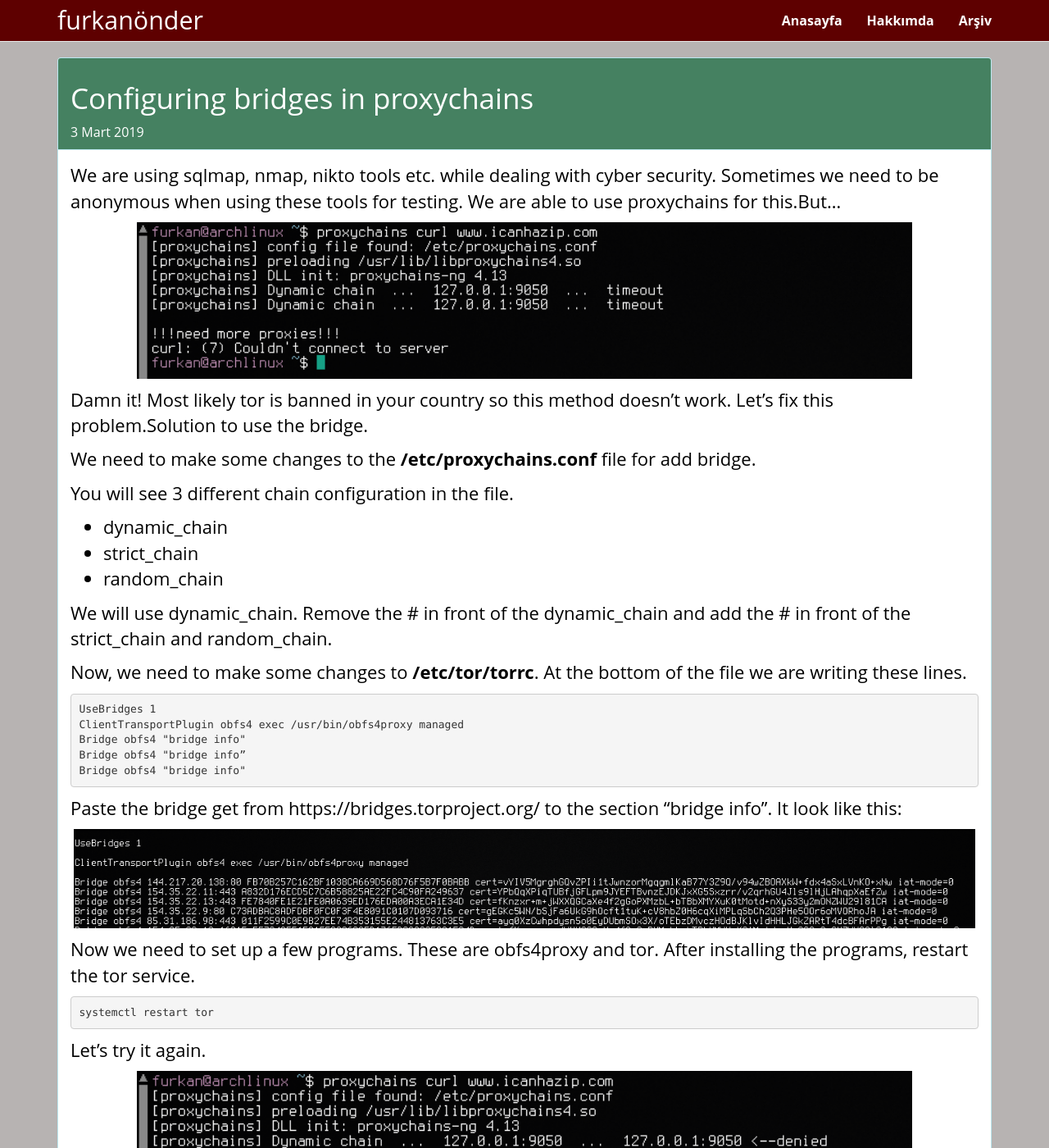
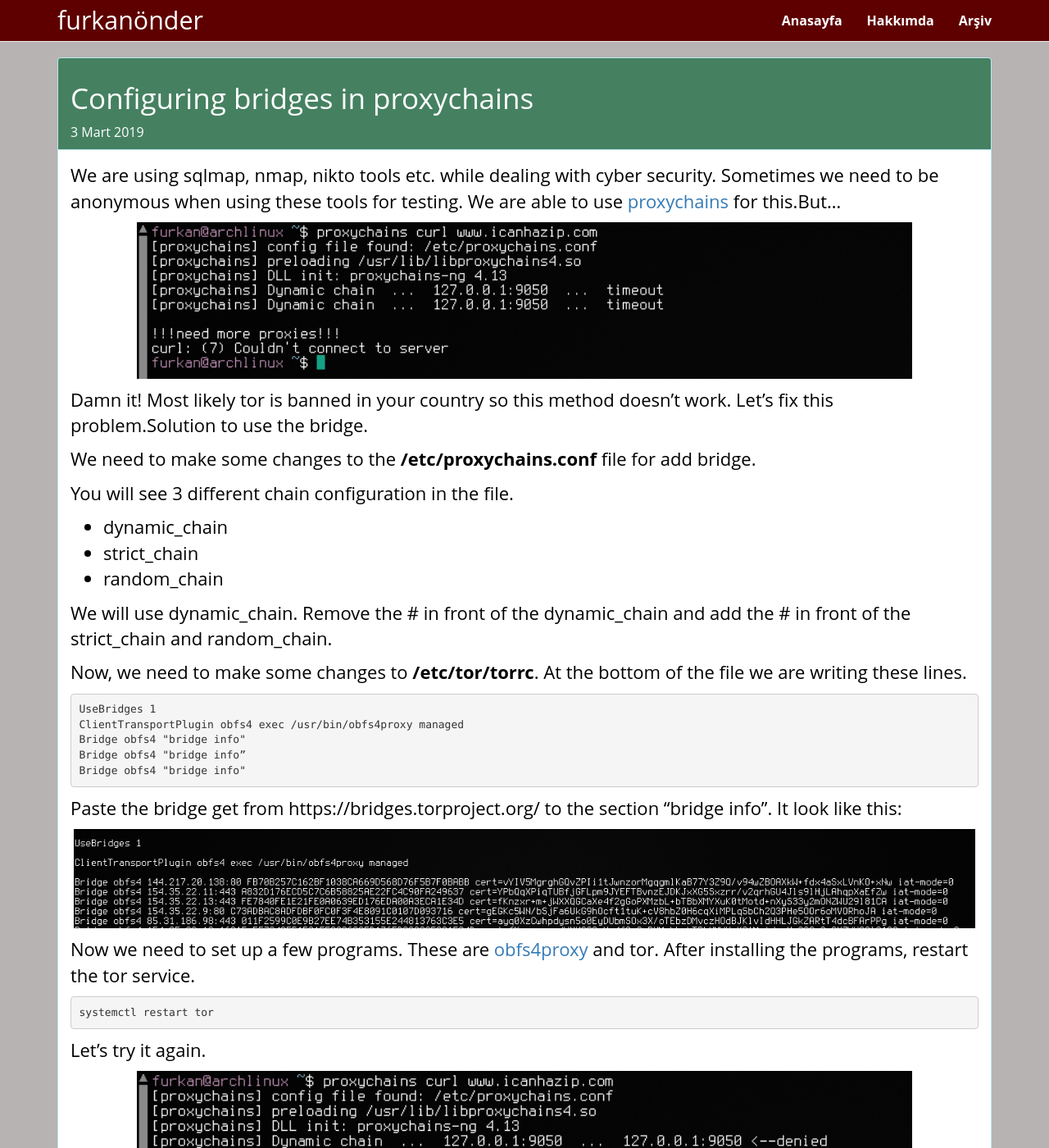
Before and after one commit to furkanonder/furkanonder.github.io, a Jekyll site: the page built from _posts/2019-03-03-configuring-bridges-in-proxychains.md, in a window 1280 px wide and 1400 px high. Shown: the whole window at 82% size. Built offline with Jekyll 4.4.1, drawn with Linux system fonts in a browser that asks for light colours; comment, search, counter and statistics services are not loaded; part of the change alters nothing that is shown.

````diff
--- a/_posts/2019-03-03-configuring-bridges-in-proxychains.md
+++ b/_posts/2019-03-03-configuring-bridges-in-proxychains.md
@@ -12,7 +12,7 @@ tags:
 description: Configuring bridges in proxychains
 ---
 
-We are using sqlmap, nmap, nikto tools  etc. while dealing with cyber security. Sometimes we need to be anonymous when using these tools for testing. We are able to use proxychains for this.But...
+We are using sqlmap, nmap, nikto tools  etc. while dealing with cyber security. Sometimes we need to be anonymous when using these tools for testing. We are able to use [proxychains](https://github.com/haad/proxychains) for this.But...
 
 <a href="/assets/images/proxychains_1.png" imageanchor="1">
   <img style="display: block;margin: 0 auto;width: 43em;" src="/assets/images/proxychains_1.png"/>
@@ -47,7 +47,7 @@ It look like this:
   <img style="display: block;margin: 0 auto; width: 50em;" src="/assets/images/proxychains_2.png"/>
 </a>
 
-Now we need to set up a few programs. These are obfs4proxy and tor. After installing the programs, restart the tor service.
+Now we need to set up a few programs. These are [obfs4proxy](https://github.com/Yawning/obfs4) and tor. After installing the programs, restart the tor service.
 
 ```
 systemctl restart tor
````
